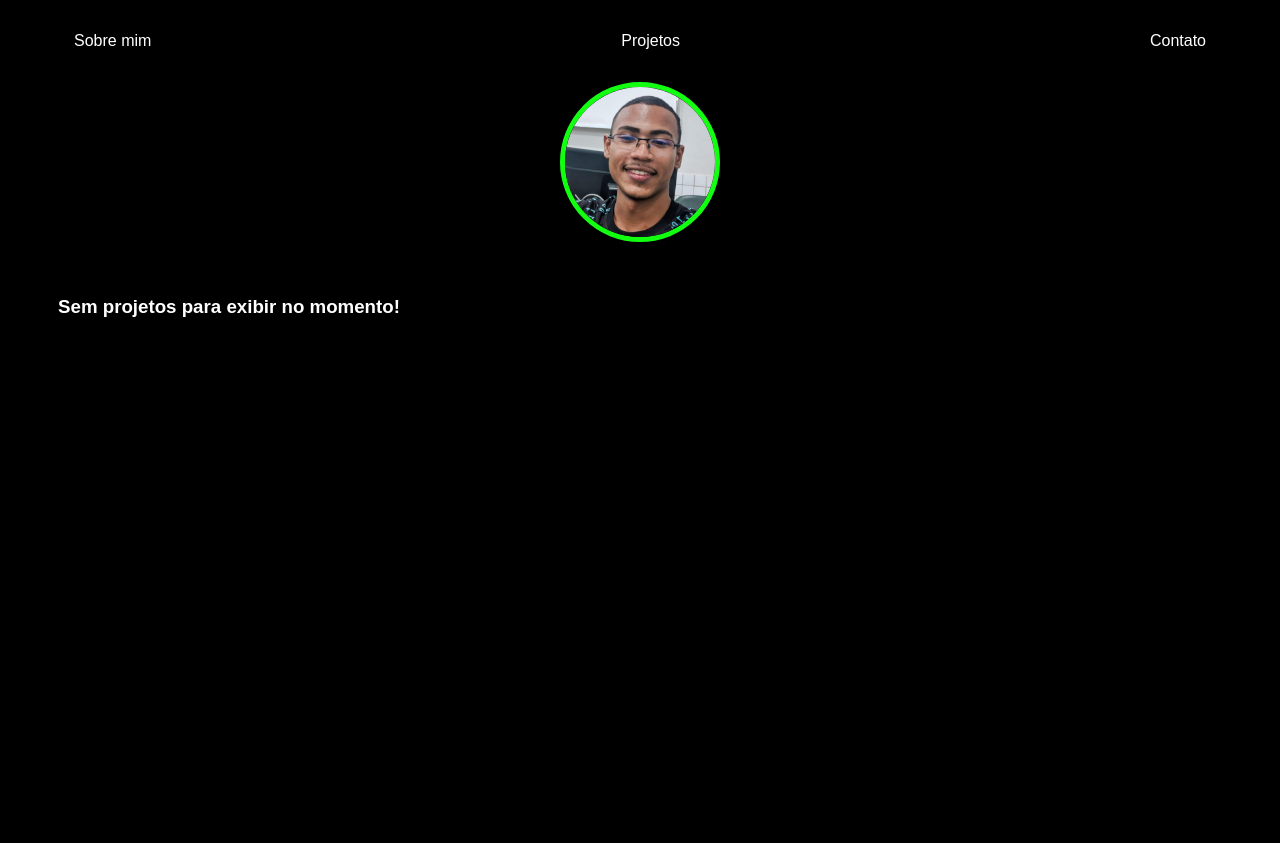
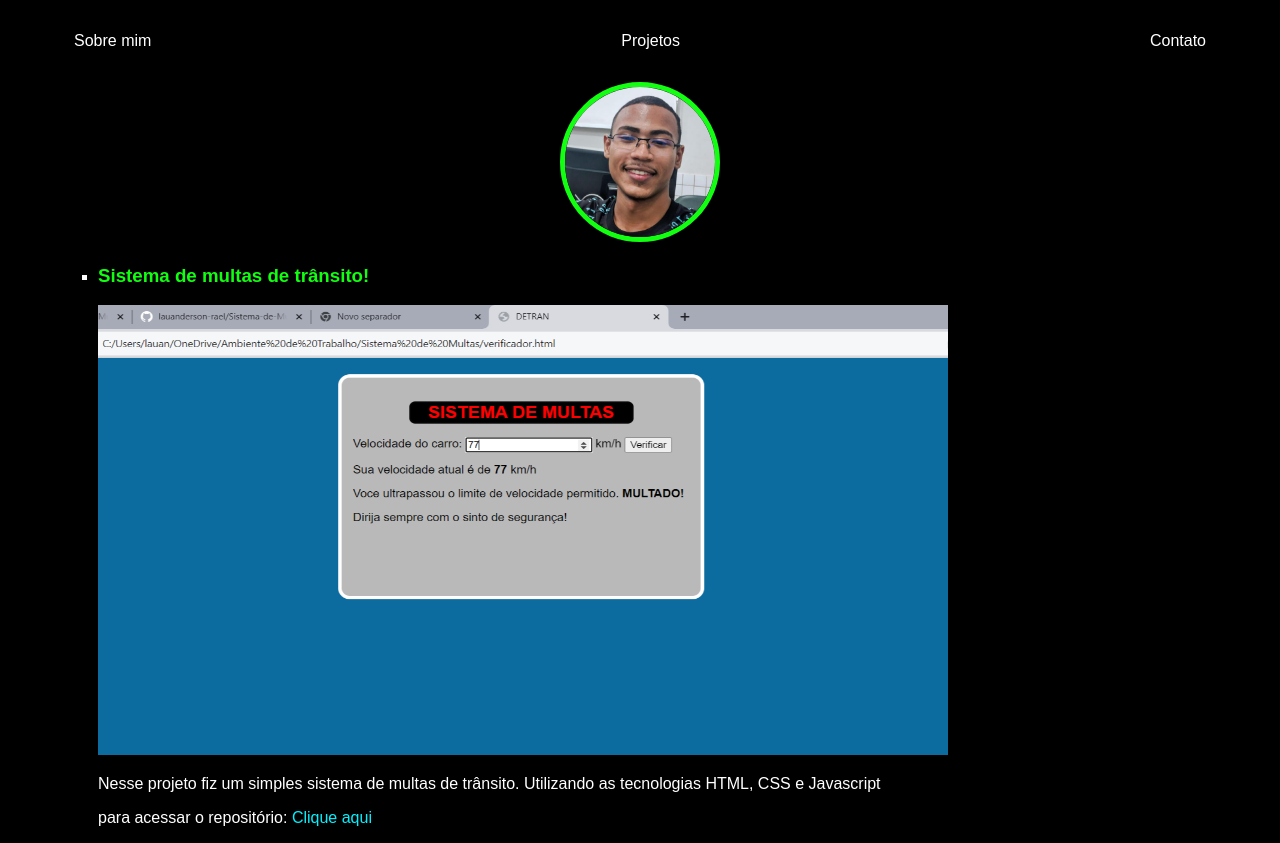
Before and after one commit to lauanderson-rael/Meu-portifolio, a plain HTML site: page projects.html in a window 1280 px wide. Before the commit the page ends 800 px from the top, so only its background shows below. Drawn offline with Linux system fonts and the light colour scheme.

Commit message:
subindo alteraçãoes da pagina projetos

```diff
--- a/projects.html
+++ b/projects.html
@@ -30,11 +30,26 @@
             <h2>Desenvolvedor de Software</h2> -->
         </header>
 
-        <section style="margin-top: 50px;">
-            <h3>Sem projetos para exibir no momento!</h3>
-        </section>
+        <main>
+            <section>
+                <div class="Projects">
+                    <ul>
+                        <li>
+                            <h3>Sistema de multas de trânsito!</h3>
+                            <img class="imgProjects"src="img/multas.png.png">
+                            <p>Nesse projeto fiz um simples sistema de multas de trânsito. Utilizando as tecnologias HTML, CSS e Javascript</p>
+                            <p> para acessar o repositório:
+                                <a href="https://github.com/lauanderson-rael/Sistema-de-Multas"> Clique aqui</a>
+                            </p>
+                        </li>
+                    </ul>
+
+
+                </div>
+            </section>
+        </main>
+
     </div>
-
 
 
 </body>
--- a/style.css
+++ b/style.css
@@ -58,3 +58,25 @@ footer p{
 nav a:hover{
     color:rgb(18, 255, 18) ;
 }
+
+/* ===== PAGINA PROJETOS ===== */
+
+.imgProjects{
+    width: 850px;
+    height: 450px;
+}
+
+.Projects h3{
+    color:rgb(18, 255, 18) ;
+
+}
+
+.Projects a{
+    color:rgb(0, 242, 255) ;
+
+}
+
+.Projects li{
+    list-style-type: square;
+
+}
```
Also changed, not shown: index.html (+0 -1 lines), img/multas.png.png (added).
